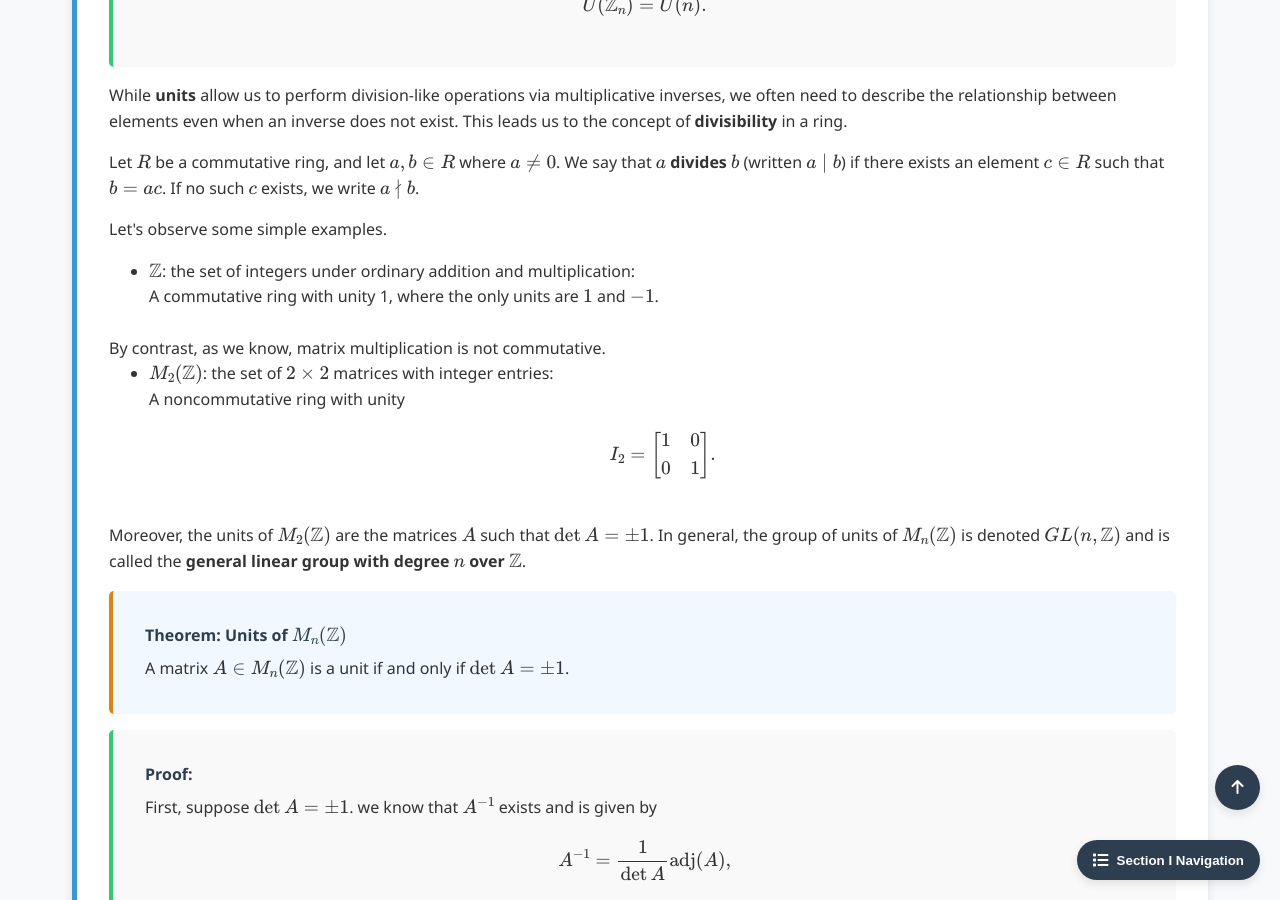
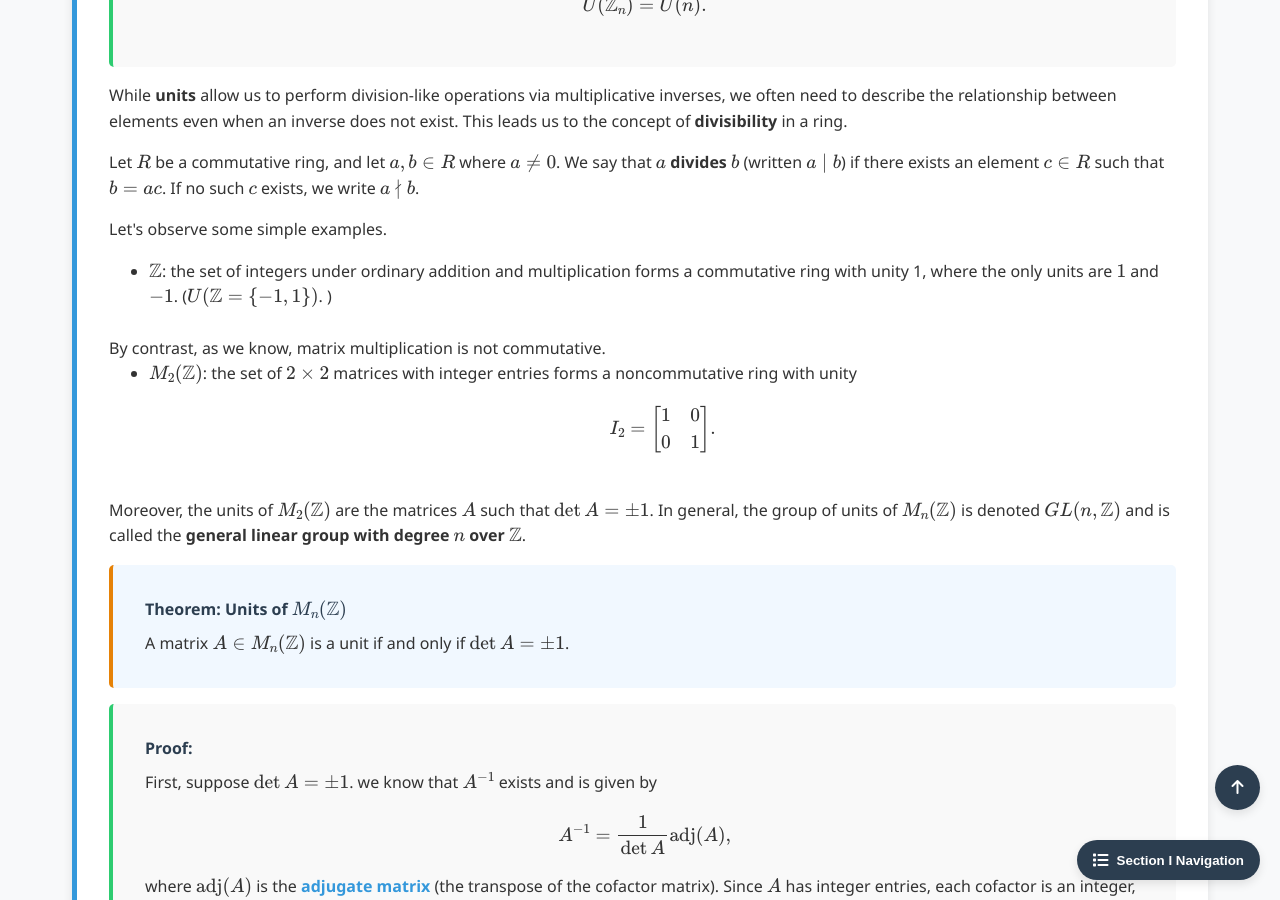
Before and after one commit to Yusukey01/yusukey01.github.io, a Jekyll site: the page built from Mathematics/Linear_algebra/intro_rings.html, in a window 1280 px wide and 900 px high, scrolled down 1922 px. Built offline with Jekyll 4.4.1, drawn with Linux system fonts in a browser that asks for light colours.

Commit message:
write I-18, intro to rings, revise Rings section

```diff
--- a/Mathematics/Linear_algebra/intro_rings.html
+++ b/Mathematics/Linear_algebra/intro_rings.html
@@ -207,13 +207,12 @@ noindex: true
                 <p>
                     Let's observe some simple examples.
                     <ul style="padding-left: 40px;">
-                        <li>\(\mathbb{Z}\): the set of integers under ordinary addition and multiplication:<br>
-                        A commutative ring with unity 1, where the only units are \(1\) and \(-1\).</li>
+                        <li>\(\mathbb{Z}\): the set of integers under ordinary addition and multiplication forms
+                        a commutative ring with unity 1, where the only units are \(1\) and \(-1\). (\(U(\mathbb{Z} = \{-1, 1\})\). )</li>
                     </ul><br>
                     By contrast, as we know, matrix multiplication is not commutative.<br>
                      <ul style="padding-left: 40px;">
-                        <li>\(M_2(\mathbb{Z})\): the set of \(2 \times 2\) matrices with integer entries:<br>
-                        A noncommutative ring with unity
+                        <li>\(M_2(\mathbb{Z})\): the set of \(2 \times 2\) matrices with integer entries forms a noncommutative ring with unity
                         \[
                         I_2 = \begin{bmatrix} 1 & 0 \\ 0 & 1 \\ \end{bmatrix}.
                         \]</li>
```
